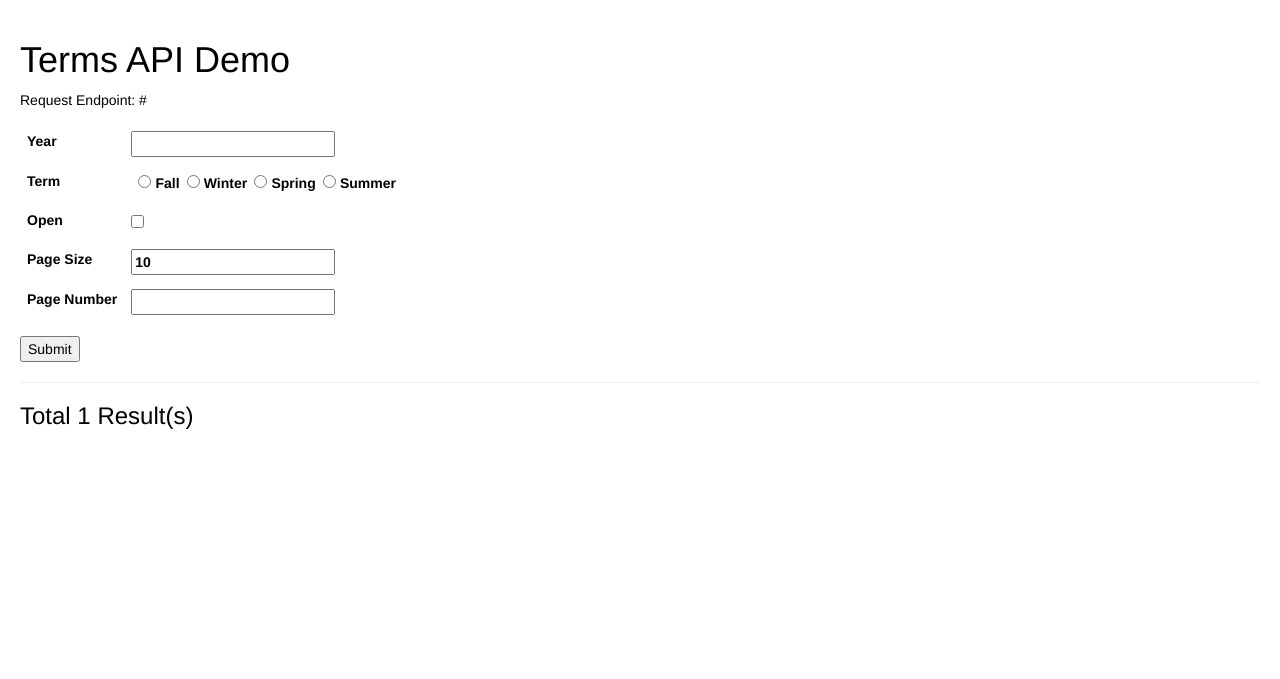
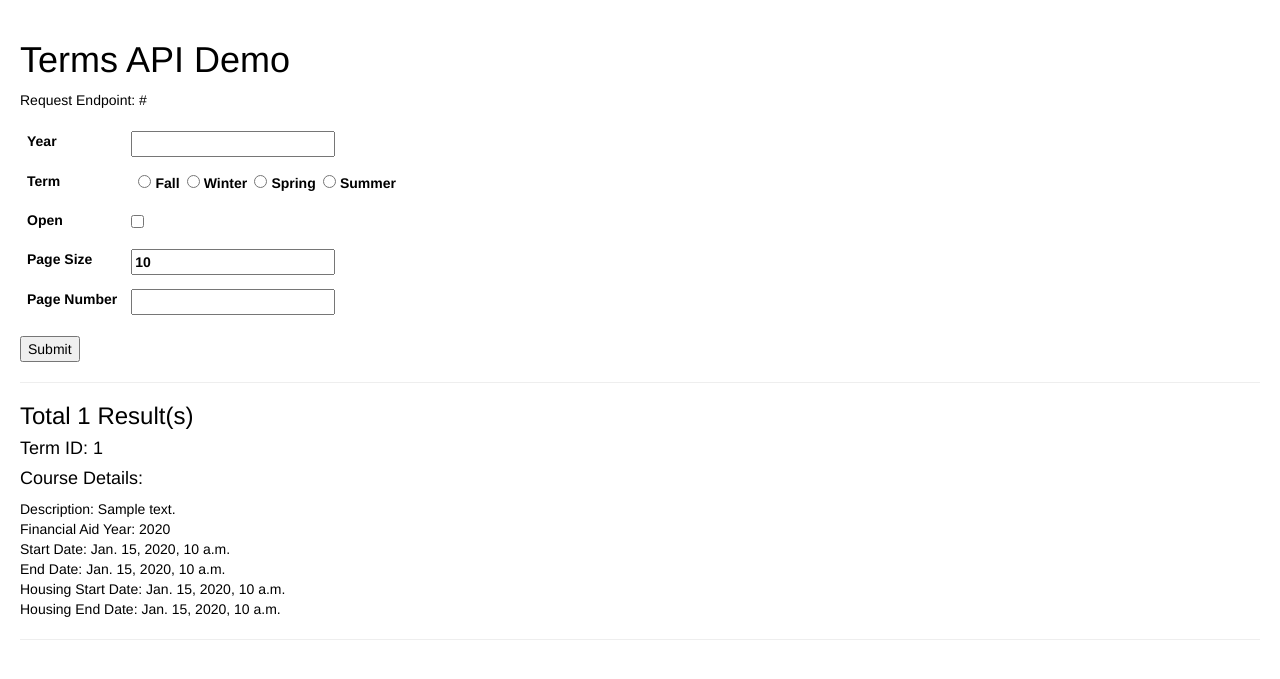
Before and after one commit to osu-mist/catalog-api-demo, a Django app: template catalog_api_demo/templates/catalog_api_demo/terms_api_index.html in a window 1280 px wide. Shown: the top 679 px of the page. Run offline with Django 3.2, Linux system fonts and the light colour scheme; the template is opened without the code that fills it: most values are stand-ins (such as "Sample title", 1, 10 or a date in 2020); lists and menus that the app fills with data are empty; parts of the project's set-up code (start-up, migrations or seed data) failed here and were passed over; some libraries are stand-ins or nearby versions.

Commit message:
Update templates

```diff
--- a/catalog_api_demo/templates/catalog_api_demo/terms_api_index.html
+++ b/catalog_api_demo/templates/catalog_api_demo/terms_api_index.html
@@ -39,43 +39,19 @@
 		<hr>
 			{% if data %}
 			<h3>Total {{ data | length }} Result(s)</h3>
-			<!-- {% for course in data %}
-				<h4>Course ID (CRN): {{ course.id }}</h4>
+			{% for term in data %}
+				<h4>Term ID: {{ term.id }}</h4>
 				<h4>Course Details:</h4>
-					Title: {{ course.attributes.courseTitle }}<br>
-					Subject: {{ course.attributes.subjectDescription }}<br>
-					Course Number: {{ course.attributes.subject }} {{ course.attributes.courseNumber }}<br>
-					Section: {{ course.attributes.section }}<br>
-					Credit Hours: {{ course.attributes.creditHours }}<br>
-					Campus: {{ course.attributes.campusDescription }}<br>
-					Term: {{ course.attributes.termDescription }}<br>
-					Duration: {{ course.attributes.termStartDate }} to {{ course.attributes.termEndDate }} ({{ course.attributes.termWeeks }} weeks)<br>
-					{% for faculty in course.attributes.faculty %}
-						Instructor: {{ faculty.displayName }}<br>
-					{% endfor %}
-					{% for meeting in course.attributes.meetingTimes %}
-						Location: {{ meeting.buildingName }} ({{ meeting.building }})<br>
-						Room: {{ meeting.room }}<br>
-						Time: {% if meeting.monday %}M{% endif %}{% if meeting.tuesday %}T{% endif %}{% if meeting.wednesday %}W{% endif %}{% if meeting.thursday %}R{% endif %}{% if meeting.friday %}F{% endif %}
-						{{ meeting.startTime }} to {{ meeting.endTime }}<br>
-					{% endfor %}
-					Scheduled Type: {{ course.attributes.scheduleTypeDescription }}<br>
-					Maximum Enrollment: {{ course.attributes.maximumEnrollment }}<br>
-					Current Enrollment: {{ course.attributes.enrollment }}<br>
-					Status: {{ course.attributes.status }}<br>
-						{% if course.attributes.status == "Waitlisted" %}
-						Wait Capacity: {{ course.attributes.waitCapacity }}<br>
-						Wait Count: {{ course.attributes.waitCount }}<br>
-						{% endif %}
-				{% if course.links %}
-					<h4>Course Links:</h4>
-					{{ course.links }}<br>
-				{% endif %}
+					Description: {{ term.attributes.description }}<br>
+					Financial Aid Year: {{ term.attributes.financialAidYear }}<br>
+					Start Date: {{ term.attributes.startDate }}<br>
+					End Date: {{ term.attributes.endDate }}<br>
+					Housing Start Date: {{ term.attributes.housingStartDate }}<br>
+					Housing End Date: {{ term.attributes.housingEndDate }}<br>
 				<hr>
-			{% endfor %} -->
+			{% endfor %}
 			{% else %}
 				<h3>Result Not Found</h3>
 			{% endif %}
-
 </body>
 </html>
```
